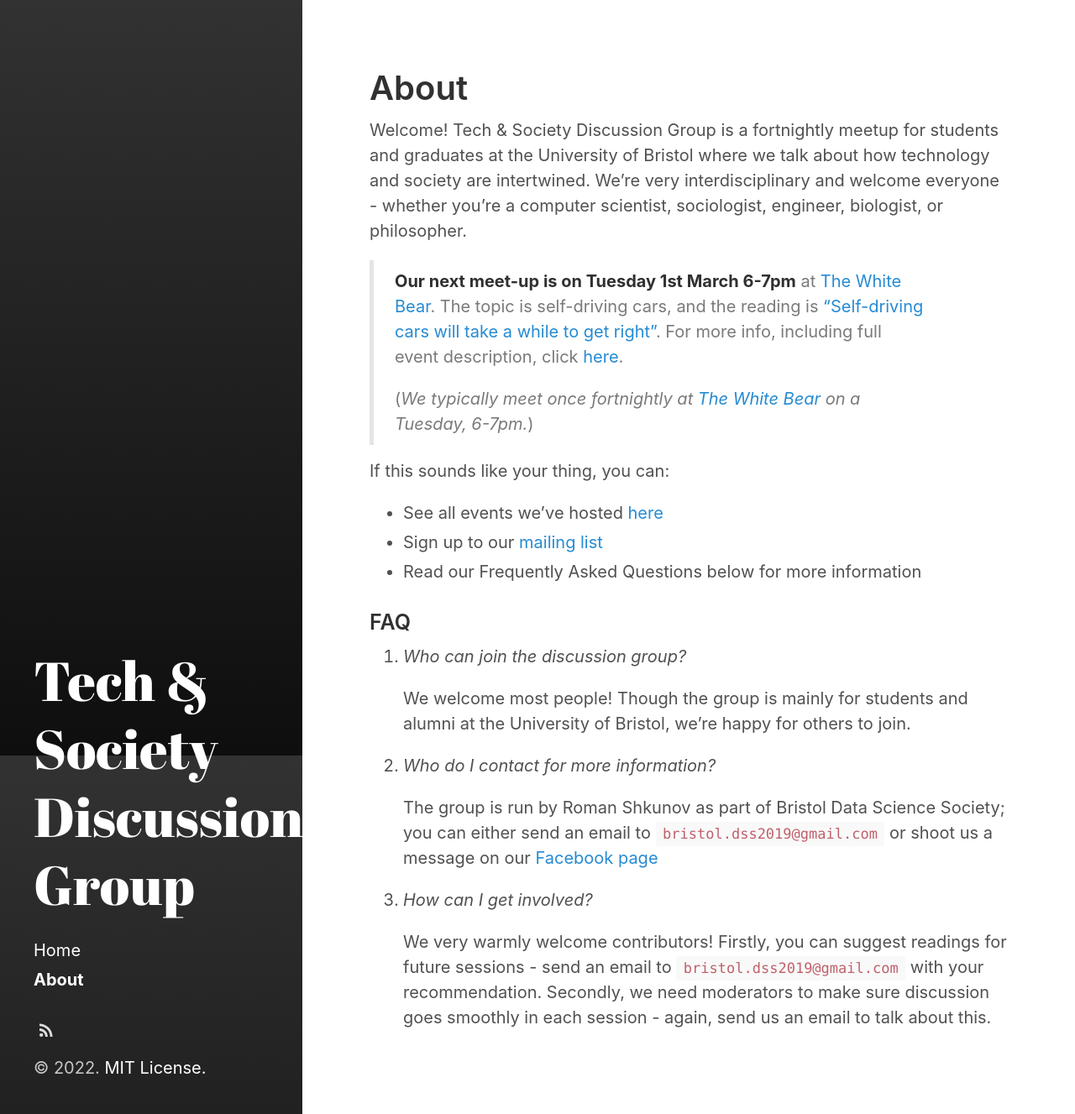
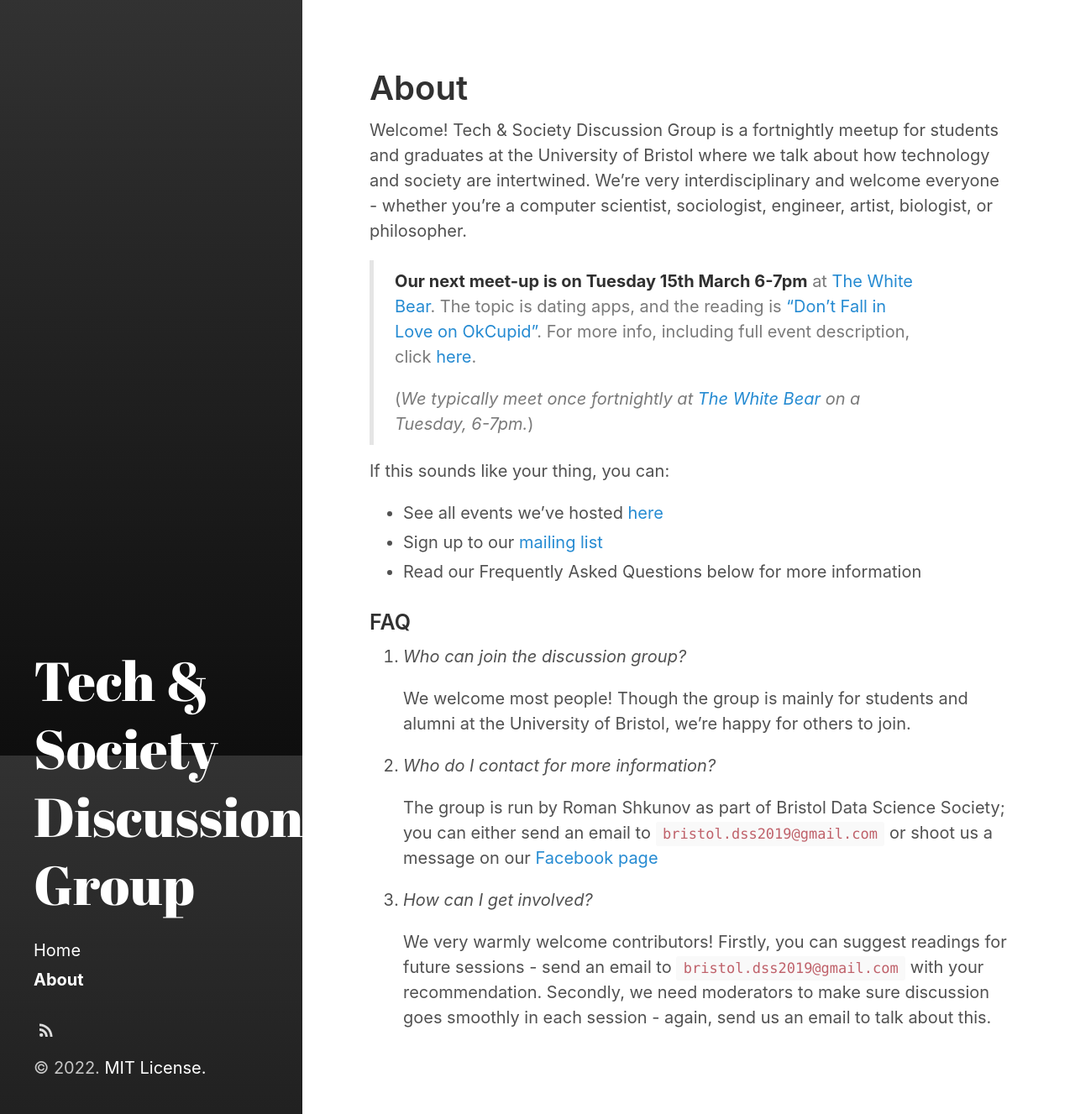
Before and after one commit to Bristol-Data-Science-Society/tech-society, a Jekyll site: the page built from about.md, in a window 1280 px wide and 1327 px high. Shown: the whole window at 84% size. Built offline with Jekyll 4.4.1, drawn with Linux system fonts in a browser that asks for light colours.

Commit message:
Added dating apps reading group

```diff
--- a/about.md
+++ b/about.md
@@ -4,10 +4,10 @@ title: About
 sidebar_link: true
 ---
 
-Welcome! Tech & Society Discussion Group is a fortnightly meetup for students and graduates at the University of Bristol where we talk about how technology and society are intertwined. We're very interdisciplinary and welcome everyone - whether you're a computer scientist, sociologist, engineer, biologist, or philosopher.
+Welcome! Tech & Society Discussion Group is a fortnightly meetup for students and graduates at the University of Bristol where we talk about how technology and society are intertwined. We're very interdisciplinary and welcome everyone - whether you're a computer scientist, sociologist, engineer, artist, biologist, or philosopher.
 
 
-> **Our next meet-up is on Tuesday 1st March 6-7pm** at [The White Bear][white-bear-fb]. The topic is self-driving cars, and the reading is ["Self-driving cars will take a while to get right"][reading-link]. For more info, including full event description, click [here][event-blog-post].
+> **Our next meet-up is on Tuesday 15th March 6-7pm** at [The White Bear][white-bear-fb]. The topic is dating apps, and the reading is ["Don’t Fall in Love on OkCupid"][reading-link]. For more info, including full event description, click [here][event-blog-post].
 >
 >  (_We typically meet once fortnightly at [The White Bear][white-bear-fb] on a Tuesday, 6-7pm._)
 
@@ -32,8 +32,8 @@ If this sounds like your thing, you can:
 
     We very warmly welcome contributors! Firstly, you can suggest readings for future sessions - send an email to `bristol.dss2019@gmail.com` with your recommendation. Secondly, we need moderators to make sure discussion goes smoothly in each session - again, send us an email to talk about this.
 
-[reading-link]: https://drive.google.com/file/d/1ngi-Z9zAgCHVMs_VaO6ErgZb61oLwoqJ/view?usp=sharing
-[event-blog-post]: /tech-society/discussion/2022/02/17/self-driving-cars.html
+[reading-link]: https://daily.jstor.org/dont-fall-in-love-okcupid/
+[event-blog-post]: /tech-society/discussion/2022/03/11/dating-apps.html
 [mailing-list]: https://mailchi.mp/17e4fd7938e9/bristol-tech-society-discussion-group-sign-up
 [white-bear-fb]: https://www.facebook.com/thewhitebearbristol/
 [bdss-fb]: https://www.facebook.com/BristolDSS
```
Also changed, not shown: _posts/2022-03-11-dating-apps.markdown (added, +31 -0 lines).
